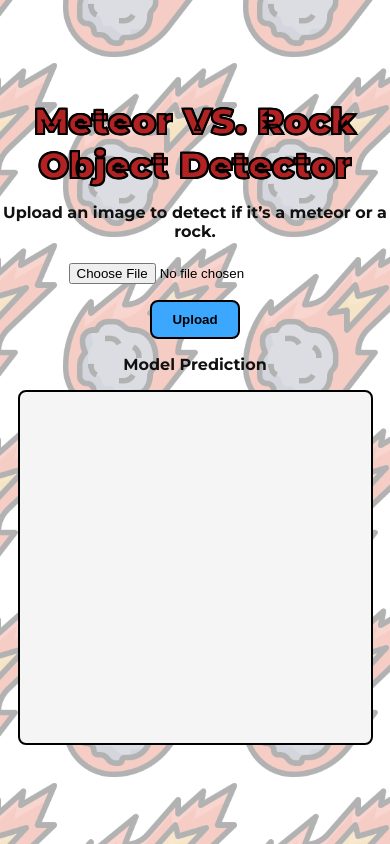
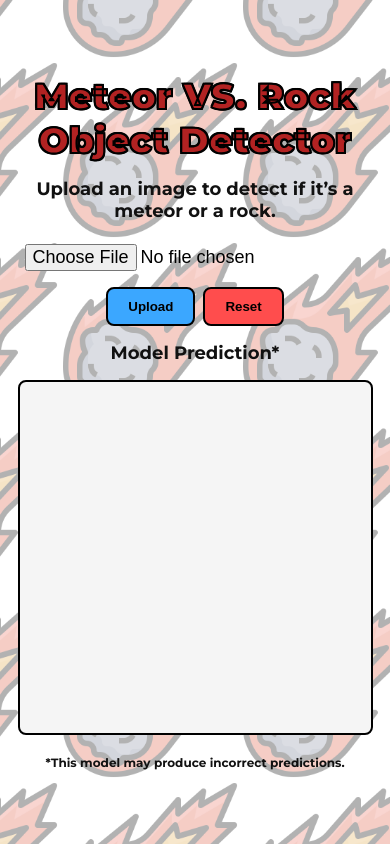
Before and after one commit to RudzC/rock-vs-meteor-detector, a Flask app: page / in a window 390 px wide. Run offline with Flask 3, Linux system fonts and the light colour scheme.

Commit message:
UI: uplifted HTML functionalities and cleanup

```diff
--- a/templates/index.html
+++ b/templates/index.html
@@ -5,6 +5,8 @@
     <title>Meteor VS. Rock Object Detector</title>
     <link rel="preconnect" href="https://fonts.gstatic.com" crossorigin>
     <link href="https://fonts.googleapis.com/css2?family=Montserrat:wght@500;700;900&display=swap" rel="stylesheet">
+    <link rel="icon" type="image/x-icon" href="/static/public/meteor-clipart-md.ico">
+
     <style>
         html, body {
             height: 100%;
@@ -53,9 +55,9 @@
                 1px -1px 0 #000,
                 -1px -1px 0 #000;
         }
-    .desc, h3, .filename {
+        .desc, h3 {
             margin: 0;
-      font-size: clamp(16px, 2.2vw, 22px);
+            font-size: clamp(18px, 2.2vw, 22px);
             font-weight: 600;
             color: #111;
         }
@@ -65,8 +67,11 @@
             align-items: center;
             gap: 10px;
         }
-    input[type="file"] { padding: 6px; }
-    input[type="submit"] {
+        input[type="file"] {
+            padding: 6px;
+            cursor: pointer;
+        }
+        .form-button {
             padding: 10px 20px;
             cursor: pointer;
             background: #3ba7ff;
@@ -75,7 +80,15 @@
             border-radius: 8px;
             font-weight: 700;
         }
-    input[type="submit"]:active { transform: translateY(1px); }
+        .form-button.reset {
+            background: #ff4d4d;
+        }
+        .form-button:active {
+            transform: translateY(1px);
+        }
+        input[type="submit"]:active {
+            transform: translateY(1px);
+        }
         iframe {
             width: 610px;
             height: 610px;
@@ -83,8 +96,22 @@
             border-radius: 8px;
             background: #f5f5f5;
         }
+         .iframe-disclaimer {
+            font-weight: 600;
+            color: #111;
+            margin-top: 4px;
+            text-align: left;
+            max-width: 610px;
+        }
+
         @media (max-width: 700px) {
-      iframe { width: 90vw; height: 90vw; }
+            iframe {
+                width: 90vw;
+                height: 90vw;
+            }
+            .iframe-disclaimer {
+                font-size: 12px;
+            }
         }
     </style>
 </head>
@@ -93,12 +120,35 @@
     <div class="content">
         <h1>Meteor VS. Rock Object Detector</h1>
         <p class="desc">Upload an image to detect if it’s a meteor or a rock.</p>
-    <form method="POST" enctype="multipart/form-data" action="/predict" target="result-frame">
-      <input id="file-input" type="file" name="file" required data-mime-type="image" accept="image/jpeg,image/jpeg,image/png,image/jpg" />
-      <input type="submit" value="Upload" />
+        <form id="predict-form" method="POST" enctype="multipart/form-data" action="/predict" target="result-frame">
+            <input id="file-input" type="file" name="file" required data-mime-type="image"
+                   accept="image/jpeg,image/png,image/jpg" style="font-size:18px;"
+                   title="You think you have a meteor rock and not sure upload the image from you computer and find out!" />
+            <div style="display:flex; gap:8px; justify-content:center;">
+                <input id="upload-btn" type="submit" value="Upload" class="form-button" />
+                <button id="reset-btn" type="button" class="form-button reset">Reset</button>
+            </div>
         </form>
-    <h3>Model Prediction</h3>
+        <h3>Model Prediction*</h3>
         <iframe name="result-frame"></iframe>
+        <div class="iframe-disclaimer">
+            *This model may produce incorrect predictions.
         </div>
+    </div>
+    <script>
+        const fileInput = document.getElementById('file-input');
+        const form = document.getElementById('predict-form');
+        const resetBtn = document.getElementById('reset-btn');
+        form.addEventListener('submit', function (e) {
+            if (!fileInput.value) {
+                e.preventDefault();
+                alert('Please upload an image');
+            }
+        });
+        resetBtn.addEventListener('click', function () {
+            fileInput.value = '';
+            document.querySelector('iframe[name="result-frame"]').src = 'about:blank';
+        });
+    </script>
 </body>
 </html>
```
Also changed, not shown: model/model.py (+12 -13 lines), static/public/meteor-clipart-md.ico (added). Lines whose indentation alone changed are shown as unchanged.
